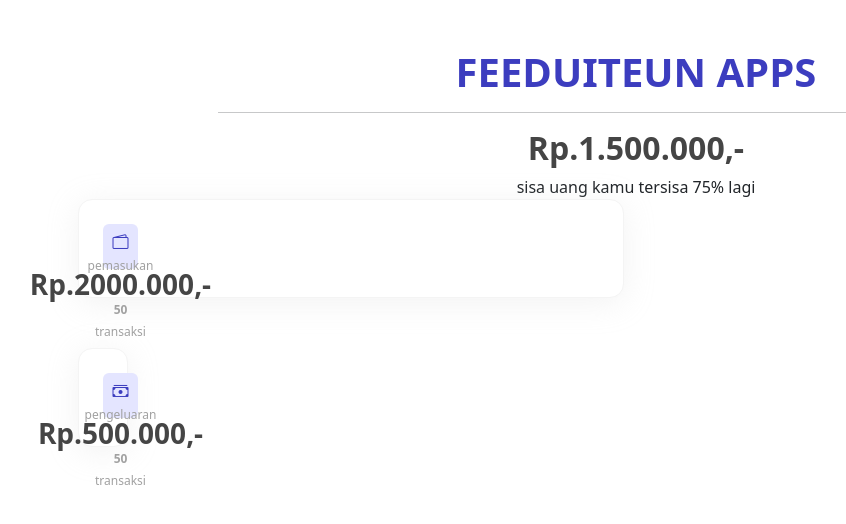
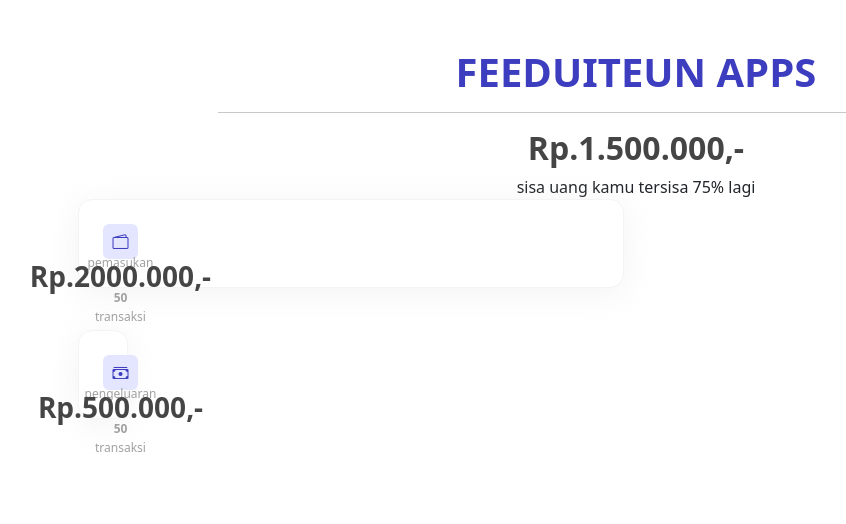
Before and after one commit to lssport/hattahasibuan.git.io, a React (Create React App) app: page / in a window 1280 px wide. Shown: the top 524 px of the page, without its empty margins (4-850 px from the left). Built offline with nearby package versions, Linux system fonts and the light colour scheme; a web font is replaced by a local one.

Commit message:
1 file modified

```diff
--- a/src/style.css
+++ b/src/style.css
@@ -19,7 +19,7 @@ h3 {
   font-style: normal;
   font-weight: 600;
   font-size: 24px;
-  line-height: 4px !important;
+  line-height: 1px !important;
   color: #454545;
 }
 .card-wrapper {
@@ -34,9 +34,9 @@ h3 {
   justify-content: space-between;
   align-items: center;
   padding: 10px;
-  gap: 10px;
+  gap: 7px;
   width: 35px;
-  height: 45px;
+  height: 35px;
   background: #E4E5FF;
   border-radius: 6px;
   color: #3C3DBF;
```
